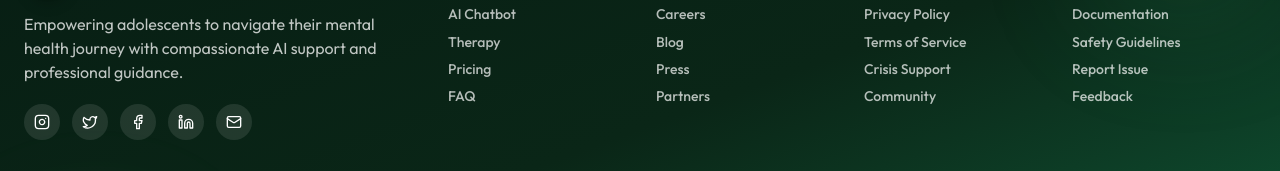
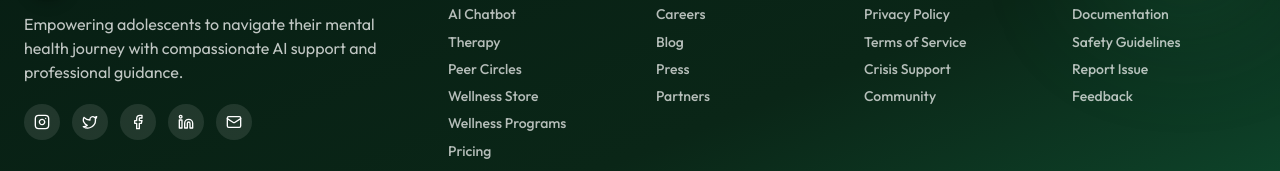
Before and after one commit to masoommulla/ZenMind-MAJOR-PROJECT, a React (Vite) app: page / in a window 1280 px wide. Shown: the part 5750-5921 px from the top of the page. Built offline with nearby package versions, Linux system fonts and the light colour scheme; no server answers.

Commit message:
docs: update footer links and FAQ for new features

```diff
--- a/src/app/components/FAQSection.tsx
+++ b/src/app/components/FAQSection.tsx
@@ -34,6 +34,18 @@ const faqs = [
   {
     q: 'How do Peer Support Circles work?',
     a: 'Peer Circles are moderated group chat rooms around specific themes (anxiety, academics, family, etc.). They are text-based, real-time, and anonymous by default. A trained moderator oversees every circle to ensure safety.',
+  },
+  {
+    q: 'What is the Wellness Store?',
+    a: 'The Wellness Store offers a variety of digital assets to support your mental health journey. You can find both free resources and premium content, including guided meditations, cognitive behavioral workbooks, and exclusive therapeutic exercises.',
+  },
+  {
+    q: 'What are Wellness Programs?',
+    a: 'Wellness Programs are structured courses designed by mental health professionals to tackle specific challenges like test anxiety or social skills. You can join a program, track your progress, and complete actionable milestones at your own pace.',
+  },
+  {
+    q: 'How does the new pricing structure work?',
+    a: 'Our core platform remains free, including limited AI chat credits and basic journaling. If you need more support, you can upgrade to our Platinum tier, which unlocks unlimited AI chat, full access to premium Wellness Store assets, and advanced Wellness Programs.',
   },
 ];
 
--- a/src/app/components/Footer.tsx
+++ b/src/app/components/Footer.tsx
@@ -3,7 +3,7 @@ import { Heart, Instagram, Twitter, Facebook, Linkedin, Mail } from 'lucide-reac
 import logo from '../../../asset/logo.png';
 
 const footerLinks = {
-  Product: ['Features', 'AI Chatbot', 'Therapy', 'Pricing', 'FAQ'],
+  Product: ['Features', 'AI Chatbot', 'Therapy', 'Peer Circles', 'Wellness Store', 'Wellness Programs', 'Pricing', 'FAQ'],
   Company: ['About Us', 'Careers', 'Blog', 'Press', 'Partners'],
   Resources: ['Help Center', 'Privacy Policy', 'Terms of Service', 'Crisis Support', 'Community'],
   Support: ['Contact Us', 'Documentation', 'Safety Guidelines', 'Report Issue', 'Feedback'],
```
